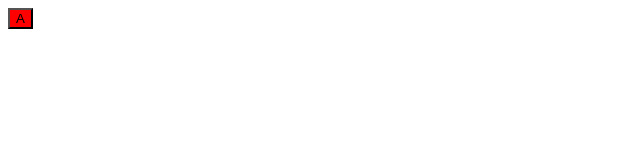
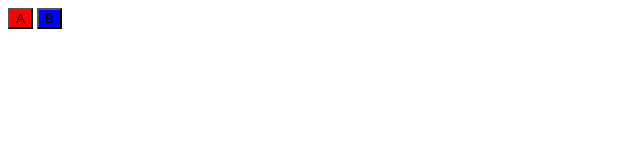
Before and after one commit to gracepurcell/IronBitsLab, a plain HTML site: page index.html in a window 1280 px wide. Shown: the full height of the page, 0-640 px from the left. Drawn offline with Linux system fonts and the light colour scheme.

Commit message:
new blue button on index

```diff
--- a/index.html
+++ b/index.html
@@ -7,6 +7,8 @@
         <!-- Example -->
         <button style="background-color:red">A</button>
 
+        <button style="background-color: blue">B</button>
+
     </body>
 
 </html>
```
